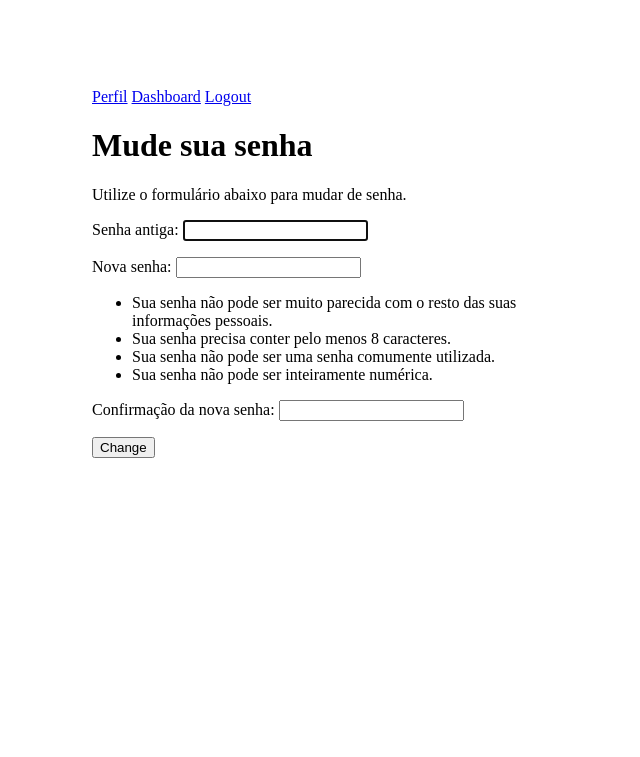
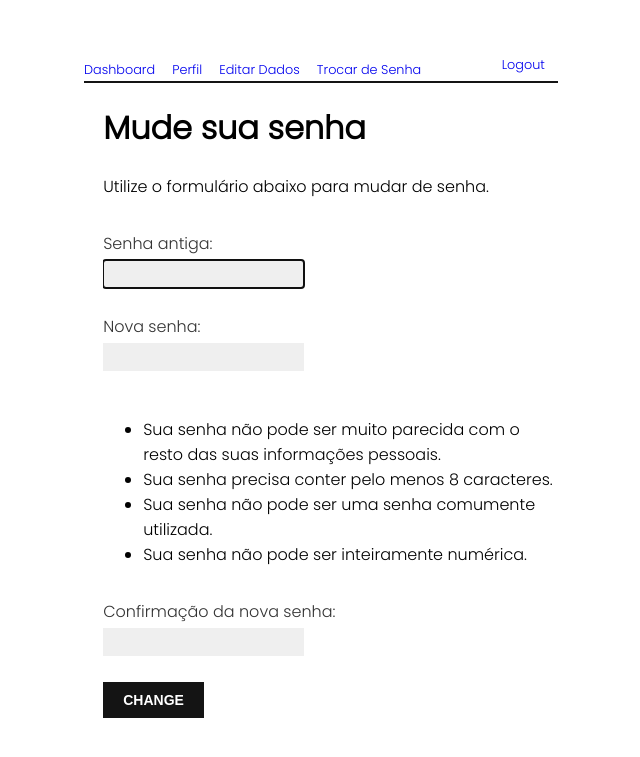
Before and after one commit to JMoreiraEstudante/DjangoLogin, a Django app: page /password_change/ in a window 1280 px wide. Shown: the top 757 px of the page, without its empty margins (300-940 px from the left). Run offline with Django 3.2, Linux system fonts and the light colour scheme; the visitor is signed in with stand-in values (Sample User, id 1).

Commit message:
estilização

```diff
--- a/login/account/static/css/base.css
+++ b/login/account/static/css/base.css
@@ -1,3 +1,73 @@
+@import url('https://fonts.googleapis.com/css2?family=Poppins:wght@300&display=swap');
+
 body {
-    padding: 10vh 30vw;
+    margin: 7vh 33vw 0 30vw;
+    font-family: 'Poppins', sans-serif;
 }
+
+#header {
+    border-bottom: 2px solid #141414
+}
+
+#header a {
+    font-size: 0.8rem;
+    padding-right: 1vw;
+}
+
+a {
+    text-decoration: none;
+}
+
+.log {
+    float: right;
+}
+
+#content{
+    padding-left: 1.5vw;
+}
+
+form {
+    overflow:auto;
+}
+
+form p {
+    width:100%;
+    overflow:auto;
+}
+
+label {
+    float:left;
+    clear:both;
+    color:#333;
+    margin-bottom:4px;
+}
+input{
+    clear:both;
+    float:left;
+    margin:0 0 10px;
+    background:#efefef;
+    border:0;
+    padding:6px 10px;
+    font-size:14px;
+}
+input[type=submit], a.button {
+    font-weight:bold;
+    background:#141414;
+    color:#fff;
+    padding:10px 20px;
+    font-size:14px;
+    text-transform:uppercase;
+}
+.errorlist {
+    color:#cc0033;
+    float:left;
+    clear:both;
+    padding-left:10px;
+}
+.helptext {
+    margin:0 0 20px 0;
+    color:#aaa;
+    clear:both;
+    float:left;
+    font-size:13px;
+}
--- a/login/account/templates/account/dashboard.html
+++ b/login/account/templates/account/dashboard.html
@@ -3,8 +3,6 @@
 {% block content %}
   <h1>Dashboard</h1>
   <p>
-    Bem vindo ao seu dashboard. É possível
-    <a href="{% url "edit" %}">editar seus dados</a> e
-    <a href="{% url "password_change" %}"> trocar sua senha</a>.
+    Bem vindo ao seu dashboard.
   </p
 {% endblock %}
--- a/login/account/templates/account/edit.html
+++ b/login/account/templates/account/edit.html
@@ -6,6 +6,6 @@
   <form method="post">
     {{ user_form.as_p }}
     {% csrf_token %}
-    <p><input type="submit" value="Salve"></p>
+    <p><input type="submit" value="Enviar"></p>
   </form>
 {% endblock %}
--- a/login/account/templates/base.html
+++ b/login/account/templates/base.html
@@ -8,11 +8,11 @@
   <body>
     <div id="header">
       {% if request.user.is_authenticated %}
+        <a href=" {% url 'dashboard' %} ">Dashboard</a>
         <a href=" {% url 'perfil' %} ">Perfil</a>
-        <a href=" {% url 'dashboard' %} ">Dashboard</a>
-        <a href="{% url "logout" %}">Logout</a>
-      {% else %}
-        <a href="{% url "login" %}">Log-in</a>
+        <a href=" {% url "edit" %} ">Editar Dados</a>
+        <a href=" {% url "password_change" %} ">Trocar de Senha</a>
+        <a class="log" href="{% url "logout" %}">Logout</a>
       {% endif %}
     </div>
     <div id="content">{% block content %} {% endblock %}</div>
```
Also changed, not shown: login/account/forms.py (+4 -4 lines).
